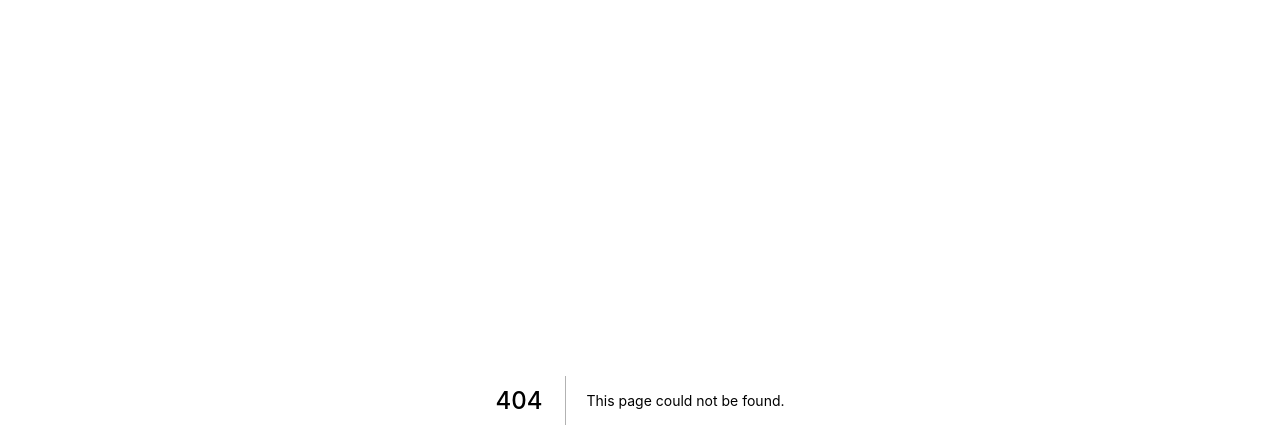
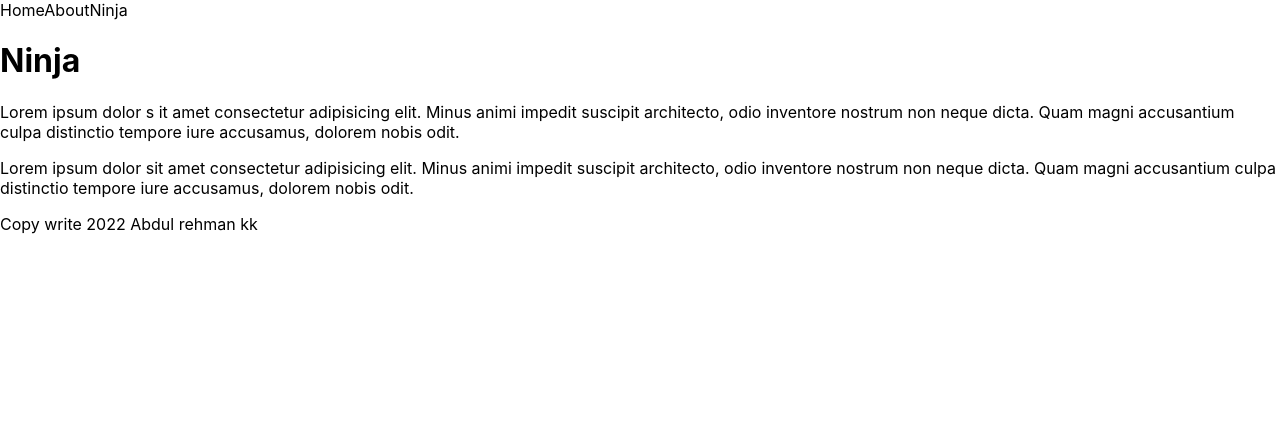
Before and after one commit to abdulRehman06/hello-next-js, a Next.js app: page /ninja in a window 1280 px wide. Before the commit this address had no page. Shown: the top 448 px of the page. Built offline with nearby package versions, Linux system fonts and the light colour scheme.

Commit message:
Update the basic structure

```diff
--- /dev/null
+++ b/Components/Footer.js
@@ -0,0 +1,5 @@
+const NavBar = () => {
+  return <footer>Copy write 2022 Abdul rehman kk</footer>;
+};
+
+export default NavBar;
--- /dev/null
+++ b/Components/Layout.js
@@ -0,0 +1,13 @@
+import NavBar from './NavBar';
+import Footer from './Footer';
+const Layout = ({ children }) => {
+  return (
+    <>
+      <NavBar />
+      {children}
+      <Footer />
+    </>
+  );
+};
+
+export default Layout;
--- /dev/null
+++ b/Components/NavBar.js
@@ -0,0 +1,19 @@
+import Link from 'next/link';
+
+const NavBar = () => {
+  return (
+    <>
+      <Link href="/">
+        <a>Home</a>
+      </Link>
+      <Link href="/about">
+        <a>About</a>
+      </Link>
+      <Link href="/ninja">
+        <a>Ninja</a>
+      </Link>
+    </>
+  );
+};
+
+export default NavBar;
--- a/pages/_app.js
+++ b/pages/_app.js
@@ -1,7 +1,14 @@
-import '../styles/globals.css'
+import '../styles/globals.css';
+import Layout from '../Components/Layout';
 
 function MyApp({ Component, pageProps }) {
-  return <Component {...pageProps} />
+  return (
+    <div className="container">
+      <Layout>
+        <Component {...pageProps} />{' '}
+      </Layout>
+    </div>
+  );
 }
 
-export default MyApp
+export default MyApp;
--- /dev/null
+++ b/pages/ninja/index.js
@@ -0,0 +1,21 @@
+const Ninja = () => {
+  return (
+    <div>
+      <h1>Ninja</h1>
+      <p>
+        Lorem ipsum dolor s it amet consectetur adipisicing elit. Minus animi
+        impedit suscipit architecto, odio inventore nostrum non neque dicta.
+        Quam magni accusantium culpa distinctio tempore iure accusamus, dolorem
+        nobis odit.
+      </p>
+      <p>
+        Lorem ipsum dolor sit amet consectetur adipisicing elit. Minus animi
+        impedit suscipit architecto, odio inventore nostrum non neque dicta.
+        Quam magni accusantium culpa distinctio tempore iure accusamus, dolorem
+        nobis odit.
+      </p>
+    </div>
+  );
+};
+
+export default Ninja;
```
Also changed, not shown: pages/about.js (added, +21 -0 lines), pages/index.js (+16 -8 lines), 1 other file (tests, documents, lock files or other folders).
